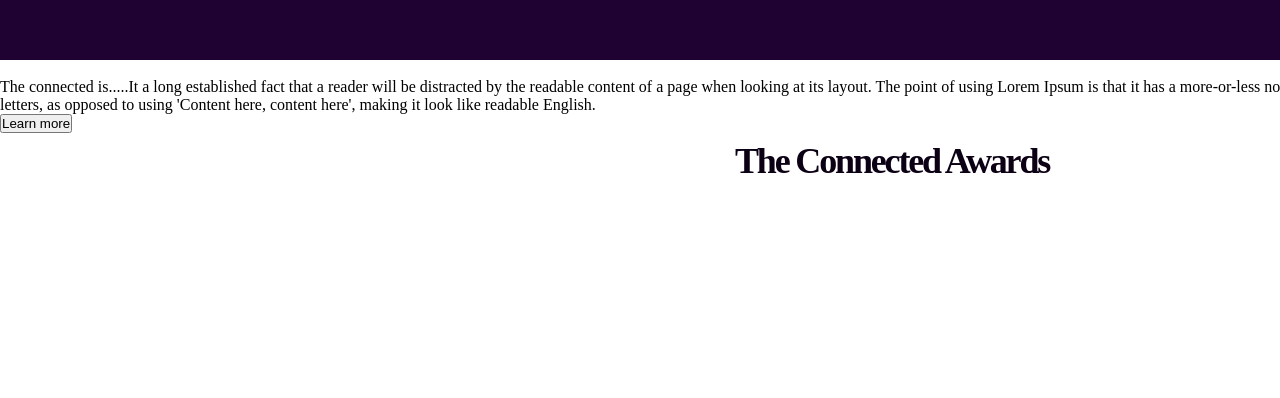
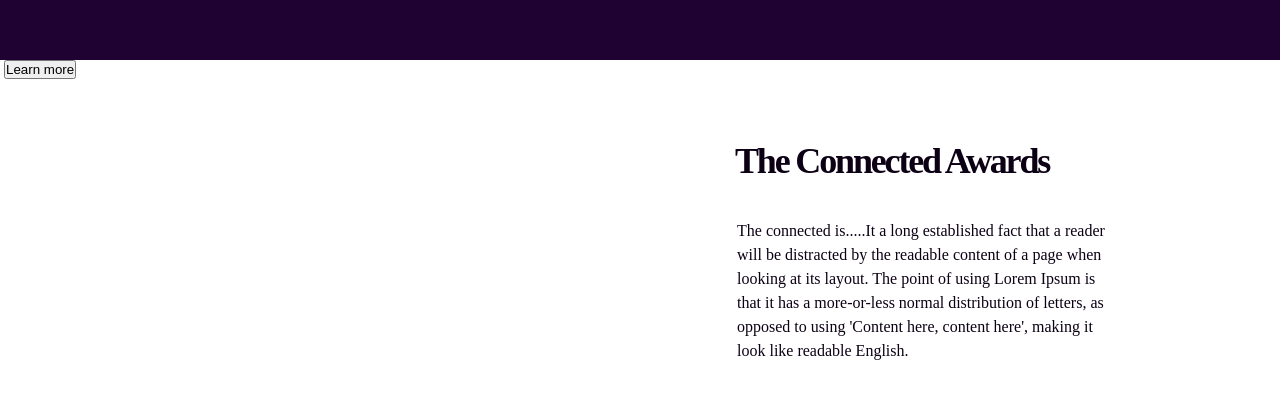
Before and after one commit to ALIPHATICHYD/The-Connected-Awards, a plain HTML site: page HOME/index.html in a window 1280 px wide. Shown: the part 1308-1706 px from the top of the page. Drawn offline with Linux system fonts and the light colour scheme; files whose address does not match are found by name.

Commit message:
Update style.css

```diff
--- a/HOME/style.css
+++ b/HOME/style.css
@@ -203,3 +203,18 @@
     top: 80px;
     background: url(WhatsApp Image 2022-02-10 at 10.38);
 }
+
+.Awards>article{
+
+    position: absolute;
+    width: 375px;
+    height: 168px;
+    left: 737px;
+    top: 159px;
+    font-family: 'Pulp Display';
+    font-style: normal;
+    font-weight: 400;
+    font-size: 16px;
+    line-height: 24px;
+    color: #0C0114;
+}
```
